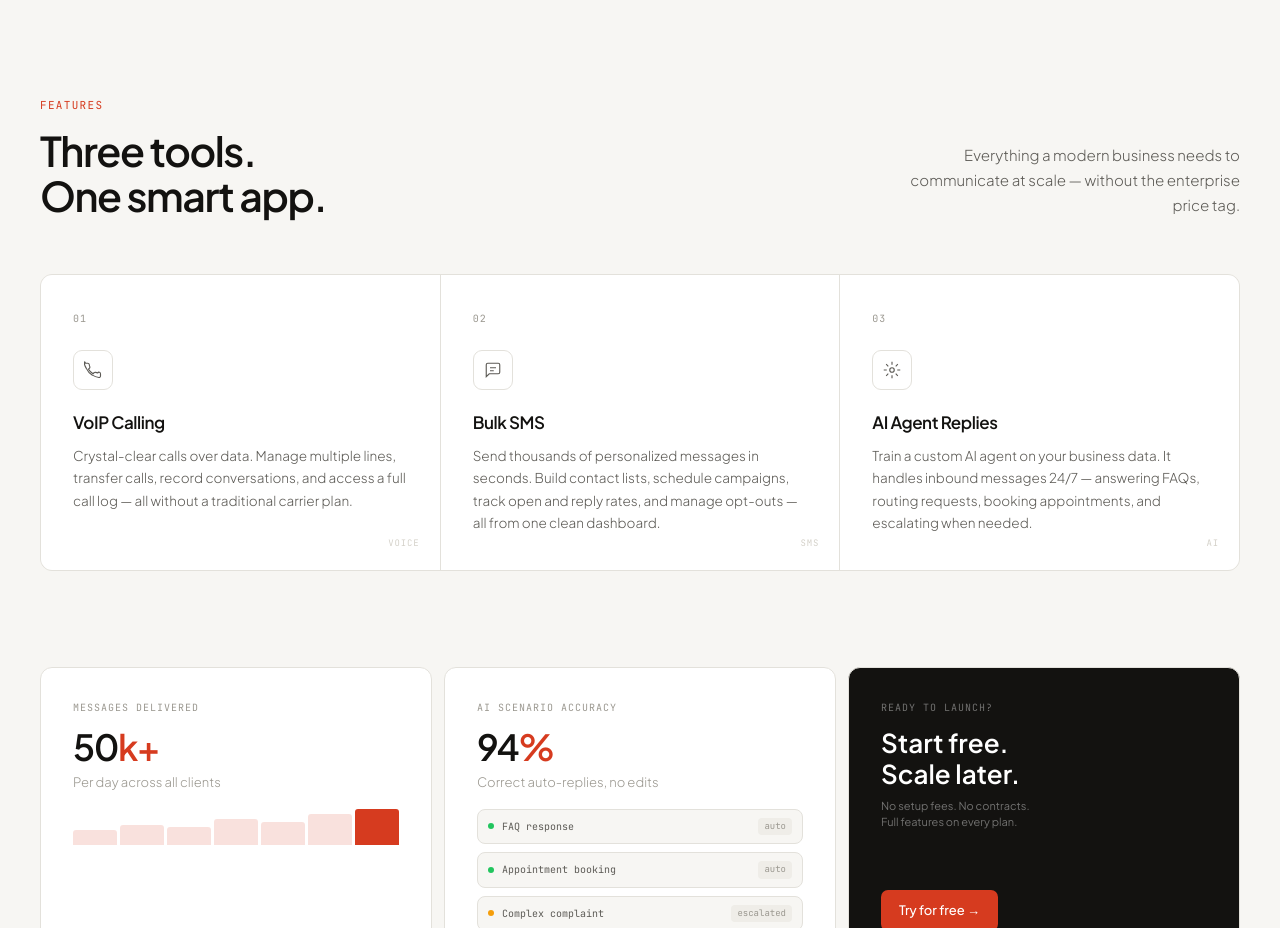
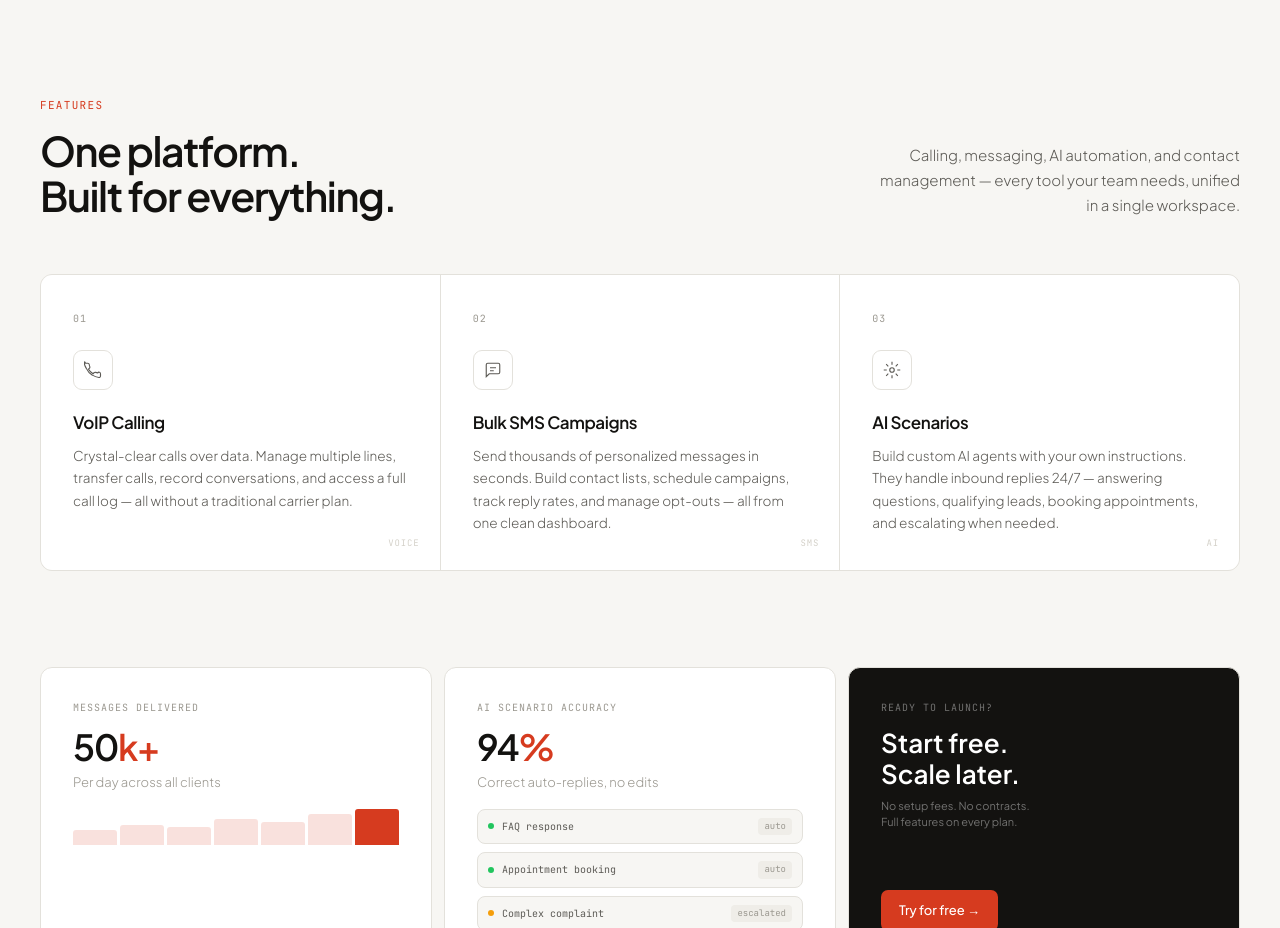
Before and after one commit to airosofts/airophone-landingpage, a Next.js app: page / in a window 1280 px wide. Shown: the part 800-1728 px from the top of the page. Built offline with nearby package versions, Linux system fonts and the light colour scheme.

Commit message:
first commit

```diff
--- a/app/page.js
+++ b/app/page.js
@@ -269,10 +269,10 @@ export default function LandingPage() {
           <div className="flex flex-col sm:flex-row items-start sm:items-end justify-between mb-14 gap-6">
             <div>
               <div className="font-mono text-[11px] text-red tracking-[0.12em] uppercase mb-3.5">Features</div>
-              <h2 className="text-[clamp(28px,3.2vw,44px)] font-semibold tracking-[-0.035em] leading-[1.1] text-text">Three tools.<br/>One smart app.</h2>
+              <h2 className="text-[clamp(28px,3.2vw,44px)] font-semibold tracking-[-0.035em] leading-[1.1] text-text">One platform.<br/>Built for everything.</h2>
             </div>
-            <p className="text-[15px] text-text2 leading-[1.65] max-w-[340px] font-light sm:text-right">
-              Everything a modern business needs to communicate at scale &mdash; without the enterprise price tag.
+            <p className="text-[15px] text-text2 leading-[1.65] max-w-[360px] font-light sm:text-right">
+              Calling, messaging, AI automation, and contact management — every tool your team needs, unified in a single workspace.
             </p>
           </div>
 
@@ -284,13 +284,13 @@ export default function LandingPage() {
                 icon:<svg width="18" height="18" viewBox="0 0 24 24" fill="none" stroke="currentColor" strokeWidth="1.5"><path d="M22 16.92v3a2 2 0 01-2.18 2 19.79 19.79 0 01-8.63-3.07A19.5 19.5 0 013.07 9.81a19.79 19.79 0 01-3.07-8.66A2 2 0 012 3H5a2 2 0 012 1.72c.12.96.36 1.9.7 2.81a2 2 0 01-.45 2.11L6.09 10.91a16 16 0 006 6l1.27-1.27a2 2 0 012.11-.45c.91.34 1.85.58 2.81.7A2 2 0 0122 17v-.08z"/></svg>,
               },
               {
-                num:'02', label:'SMS', name:'Bulk SMS',
-                desc:'Send thousands of personalized messages in seconds. Build contact lists, schedule campaigns, track open and reply rates, and manage opt-outs — all from one clean dashboard.',
+                num:'02', label:'SMS', name:'Bulk SMS Campaigns',
+                desc:'Send thousands of personalized messages in seconds. Build contact lists, schedule campaigns, track reply rates, and manage opt-outs — all from one clean dashboard.',
                 icon:<svg width="18" height="18" viewBox="0 0 24 24" fill="none" stroke="currentColor" strokeWidth="1.5"><path d="M21 15a2 2 0 01-2 2H7l-4 4V5a2 2 0 012-2h14a2 2 0 012 2z"/><path d="M8 9h8M8 13h5"/></svg>,
               },
               {
-                num:'03', label:'AI', name:'AI Agent Replies',
-                desc:'Train a custom AI agent on your business data. It handles inbound messages 24/7 — answering FAQs, routing requests, booking appointments, and escalating when needed.',
+                num:'03', label:'AI', name:'AI Scenarios',
+                desc:'Build custom AI agents with your own instructions. They handle inbound replies 24/7 — answering questions, qualifying leads, booking appointments, and escalating when needed.',
                 icon:<svg width="18" height="18" viewBox="0 0 24 24" fill="none" stroke="currentColor" strokeWidth="1.5"><circle cx="12" cy="12" r="3"/><path d="M12 1v4M12 19v4M4.22 4.22l2.83 2.83M16.95 16.95l2.83 2.83M1 12h4M19 12h4M4.22 19.78l2.83-2.83M16.95 7.05l2.83-2.83"/></svg>,
               },
             ].map((f,i) => (
--- a/app/referral/page.js
+++ b/app/referral/page.js
@@ -164,17 +164,7 @@ export default async function ReferralPage() {
                   Commission is credited automatically when your referred user activates a paid subscription. No manual tracking needed.
                 </p>
               </div>
-              <div className="shrink-0 flex flex-col items-start sm:items-end gap-2">
-                <p className="text-[12px] text-text3 font-mono uppercase tracking-widest">Paid via</p>
-                <div className="flex gap-2">
-                  {['PayPal', 'Bank Transfer'].map(m => (
-                    <span key={m} className="inline-flex items-center px-3 py-1.5 rounded-lg border border-border bg-bg text-[12.5px] text-text2 font-medium">
-                      {m}
-                    </span>
-                  ))}
-                </div>
               </div>
-            </div>
           </section>
         )}
 
--- a/app/signup/page.js
+++ b/app/signup/page.js
@@ -34,8 +34,9 @@ function SignupContent() {
   const ref = searchParams.get('ref') || ''
   const refQuery = ref ? `?ref=${ref}` : ''
 
-  const emailHref = `https://app.airophone.com/signup${refQuery}`
-  const googleHref = `https://app.airophone.com/auth/callback${refQuery}`
+  const base = ref ? `https://app.airophone.com/signup?ref=${ref}` : 'https://app.airophone.com/signup'
+  const emailHref = ref ? `${base}&method=email` : `${base}?method=email`
+  const googleHref = ref ? `${base}&method=google` : `${base}?method=google`
 
   return (
     <div style={{
```
